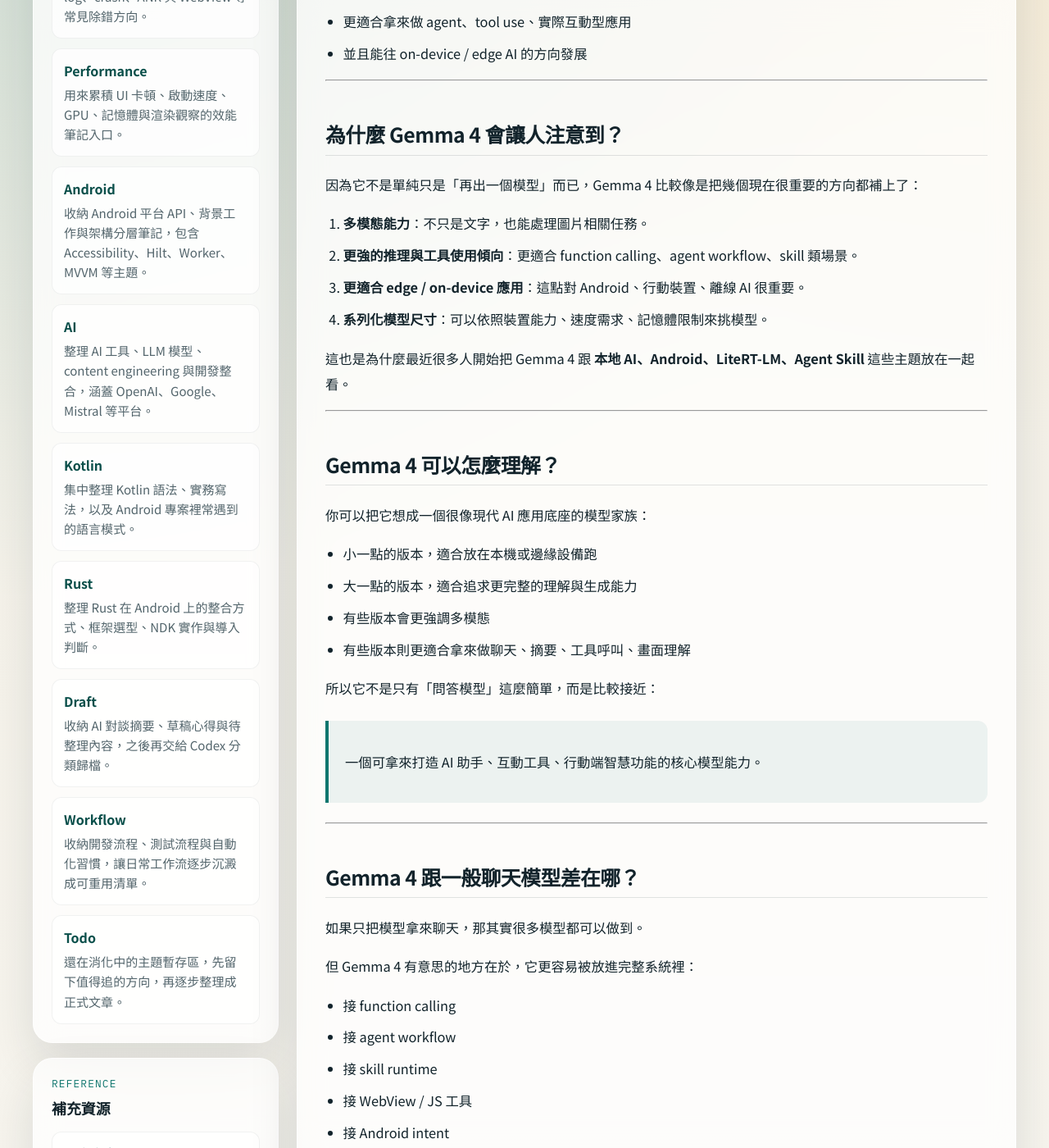
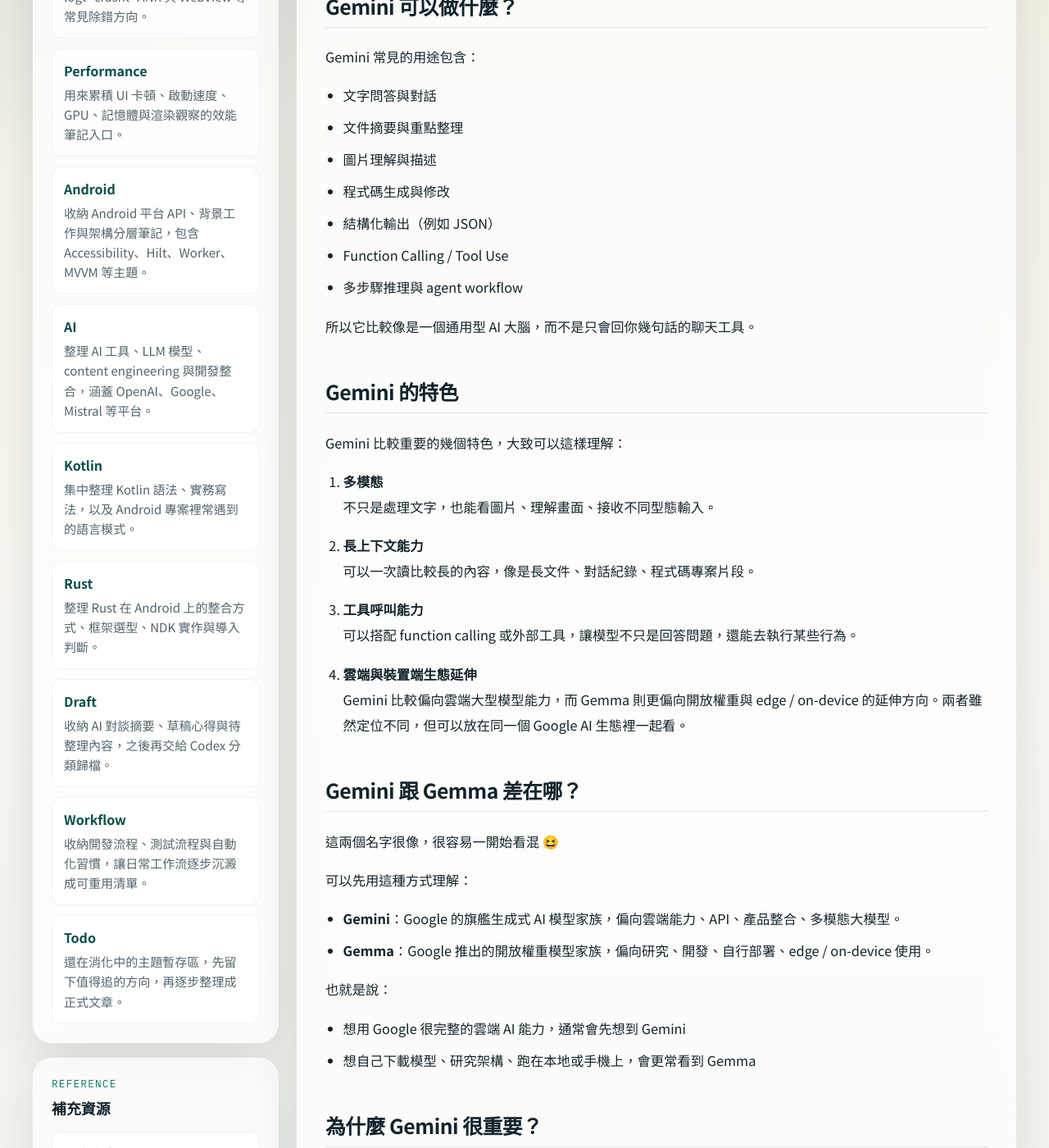
Before and after one commit to icools/android, a Jekyll site: the page built from ai/google/gemma/gemma.md, in a window 1280 px wide and 1400 px high, scrolled down 624 px. Shown: the whole window at 82% size. Built offline with Jekyll 4.4.1, drawn with Linux system fonts in a browser that asks for light colours; our own code applies the rules of GitHub Pages for plain Markdown files; some of the changed text lies outside the part shown.

```diff
--- a/ai/google/gemma/gemma.md
+++ b/ai/google/gemma/gemma.md
@@ -1,140 +1,70 @@
 
 
-# Gemma 4 介紹
-
-Gemma 4 是 Google 推出的新一代開放權重模型系列，主打可以同時兼顧 **高能力、多模態、長上下文**，並且能往 **雲端、桌面、手機、邊緣裝置** 延伸。
-
-如果用很白話的方式來說，Gemma 4 想做的事情很像是：
-
-- 讓模型不只是會聊天
-- 還能看圖、理解畫面內容
-- 能處理更長的文件與上下文
-- 更適合拿來做 agent、tool use、實際互動型應用
-- 並且能往 on-device / edge AI 的方向發展
 
 ---
 
-## 為什麼 Gemma 4 會讓人注意到？
+# Gemini 基本介紹
 
-因為它不是單純只是「再出一個模型」而已，Gemma 4 比較像是把幾個現在很重要的方向都補上了：
+Gemini 是 Google 推出的生成式 AI 模型家族，可以用來處理 **文字、圖片、語音、影片、程式碼** 等不同類型的內容。
+如果講白話一點，它不是只有「聊天機器人」而已，而是一套可以拿來做理解、生成、分析、摘要、工具呼叫，甚至進一步做 agent 的模型系統。
 
-1. **多模態能力**：不只是文字，也能處理圖片相關任務。
-2. **更強的推理與工具使用傾向**：更適合 function calling、agent workflow、skill 類場景。
-3. **更適合 edge / on-device 應用**：這點對 Android、行動裝置、離線 AI 很重要。
-4. **系列化模型尺寸**：可以依照裝置能力、速度需求、記憶體限制來挑模型。
+## Gemini 可以做什麼？
 
-這也是為什麼最近很多人開始把 Gemma 4 跟 **本地 AI、Android、LiteRT-LM、Agent Skill** 這些主題放在一起看。
+Gemini 常見的用途包含：
 
----
+- 文字問答與對話
+- 文件摘要與重點整理
+- 圖片理解與描述
+- 程式碼生成與修改
+- 結構化輸出（例如 JSON）
+- Function Calling / Tool Use
+- 多步驟推理與 agent workflow
 
-## Gemma 4 可以怎麼理解？
+所以它比較像是一個通用型 AI 大腦，而不是只會回你幾句話的聊天工具。
 
-你可以把它想成一個很像現代 AI 應用底座的模型家族：
+## Gemini 的特色
 
-- 小一點的版本，適合放在本機或邊緣設備跑
-- 大一點的版本，適合追求更完整的理解與生成能力
-- 有些版本會更強調多模態
-- 有些版本則更適合拿來做聊天、摘要、工具呼叫、畫面理解
+Gemini 比較重要的幾個特色，大致可以這樣理解：
 
-所以它不是只有「問答模型」這麼簡單，而是比較接近：
+1. **多模態**
+   不只是處理文字，也能看圖片、理解畫面、接收不同型態輸入。
 
-> 一個可拿來打造 AI 助手、互動工具、行動端智慧功能的核心模型能力。
+2. **長上下文能力**
+   可以一次讀比較長的內容，像是長文件、對話紀錄、程式碼專案片段。
 
----
+3. **工具呼叫能力**
+   可以搭配 function calling 或外部工具，讓模型不只是回答問題，還能去執行某些行為。
 
-## Gemma 4 跟一般聊天模型差在哪？
+4. **雲端與裝置端生態延伸**
+   Gemini 比較偏向雲端大型模型能力，而 Gemma 則更偏向開放權重與 edge / on-device 的延伸方向。兩者雖然定位不同，但可以放在同一個 Google AI 生態裡一起看。
 
-如果只把模型拿來聊天，那其實很多模型都可以做到。
+## Gemini 跟 Gemma 差在哪？
 
-但 Gemma 4 有意思的地方在於，它更容易被放進完整系統裡：
+這兩個名字很像，很容易一開始看混 😆
 
-- 接 function calling
-- 接 agent workflow
-- 接 skill runtime
-- 接 WebView / JS 工具
-- 接 Android intent
-- 接本地模型推論框架
+可以先用這種方式理解：
 
-也就是說，Gemma 4 的重點不只是「回答你」，而是：
+- **Gemini**：Google 的旗艦生成式 AI 模型家族，偏向雲端能力、API、產品整合、多模態大模型。
+- **Gemma**：Google 推出的開放權重模型家族，偏向研究、開發、自行部署、edge / on-device 使用。
 
-**它開始更像一個可以驅動行為的模型。**
+也就是說：
 
-這種方向，對做產品的人來說就很香 😎
+- 想用 Google 很完整的雲端 AI 能力，通常會先想到 Gemini
+- 想自己下載模型、研究架構、跑在本地或手機上，會更常看到 Gemma
 
----
+## 為什麼 Gemini 很重要？
 
-## 在 Android / Edge 上的意義
+因為現在很多 AI 應用，已經不是單純只問答而已，而是會結合：
 
-Gemma 4 很值得看的地方，是它不只是跑在 server 端。
+- 搜尋
+- 文件處理
+- 圖像理解
+- 自動化流程
+- 工具呼叫
+- 多輪互動
 
-當它搭配像 LiteRT-LM、AI Edge Gallery 這類框架時，就會變成：
+Gemini 在這個脈絡下，就是 Google 用來支撐這些能力的一個核心模型系列。
 
-- 模型可以在裝置上執行
-- 可以直接理解使用者輸入
-- 可以決定要不要呼叫 skill
-- skill 可以再去做一些實際操作
-- 最後把結果回傳到聊天或 UI 畫面中
+## 一句話理解
 
-這讓整件事從「聊天機器人」升級成：
-
-**真正能在手機上做事的 AI runtime。**
-
-例如：
-
-- 根據使用者描述產生 QR Code
-- 根據地點查詢附近餐廳並用 Web UI 顯示
-- 呼叫本地或網頁 skill 做互動
-- 透過 intent 串接 Android 原生能力
-
----
-
-## Gemma 4 適合拿來做什麼？
-
-常見可以想像的方向有：
-
-- AI 聊天助理
-- 圖文理解
-- 文件摘要
-- Agent 工具呼叫
-- 行動裝置上的互動式 skill
-- 離線或半離線 AI 功能
-- Android App 的本地智慧功能
-- 結合 Web UI 的輕量工具系統
-
-如果再往前想一步，甚至可以做成：
-
-- 使用者講一句話，模型自動判斷該用哪個 skill
-- 沒有現成 skill 時，透過更大的模型動態產生 skill 描述與前端程式
-- 將 skill 變成可熱插拔、可下載、可更新的模組
-
-這也是 Gemma 4 很有未來感的地方。
-
----
-
-## 一句話總結
-
-**Gemma 4 不只是比較新的模型而已，它比較像是把多模態、agent、tool use、edge deployment 這幾件事慢慢接起來的一個關鍵節點。**
-
-如果你本來就在看：
-
-- Android AI
-- on-device LLM
-- function calling
-- agent workflow
-- WebView skill runtime
-- 本地 AI 助理
-
-那 Gemma 4 幾乎是很值得認真拆的一個題目。
-
----
-
-## 後續可以延伸的主題
-
-這份筆記後面可以再繼續接：
-
-1. Gemma 4 的模型尺寸與定位
-2. Gemma 4 在 Android 上如何整合 LiteRT-LM
-3. Gemma 4 的 Agent Skill 四種做法
-4. Function Calling 與 Agent Workflow 的差異
-5. WebView + HTML/JS 為什麼會變成 Android skill runtime
-6. 未來是否能用更大的模型動態產生 skill
+**Gemini 是 Google 的生成式 AI 主力模型家族，主打多模態、長上下文、工具使用與整合能力；而 Gemma 則比較偏向可自行部署、可延伸到本地與邊緣裝置的開放權重路線。**
```
Also changed, not shown: ai/google/gemma/gemma4/gemma4.md (added, +140 -0 lines), ai/google/gemma/gemma4/gemma4_llm_to_action.md (added, +230 -0 lines), ai/google/gemma/gemma4/gemma4_function_calling.md (renamed from ai/google/gemma/gemma4_function_calling.md), ai/google/gemma/gemma4/image.png (added).
